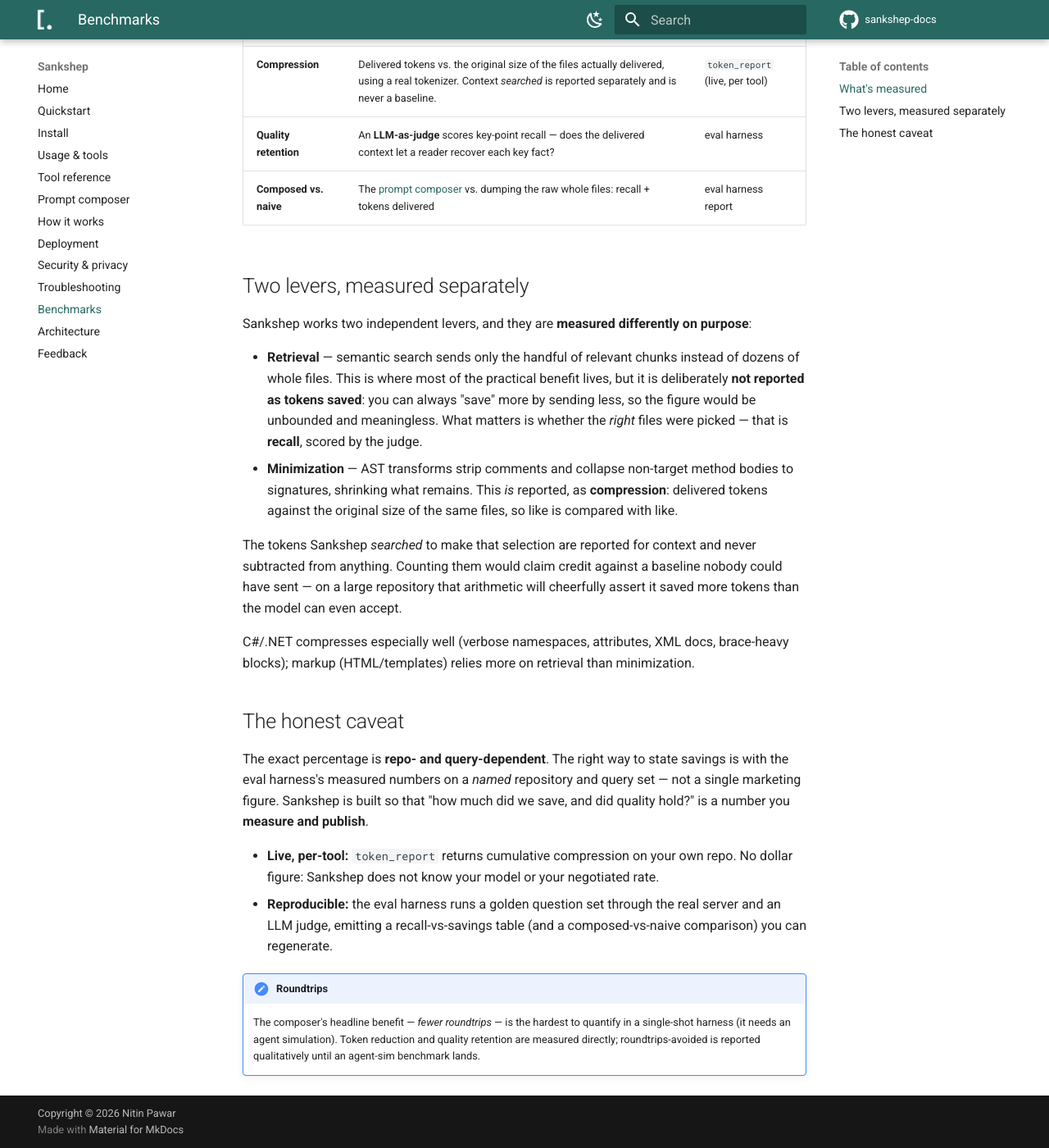
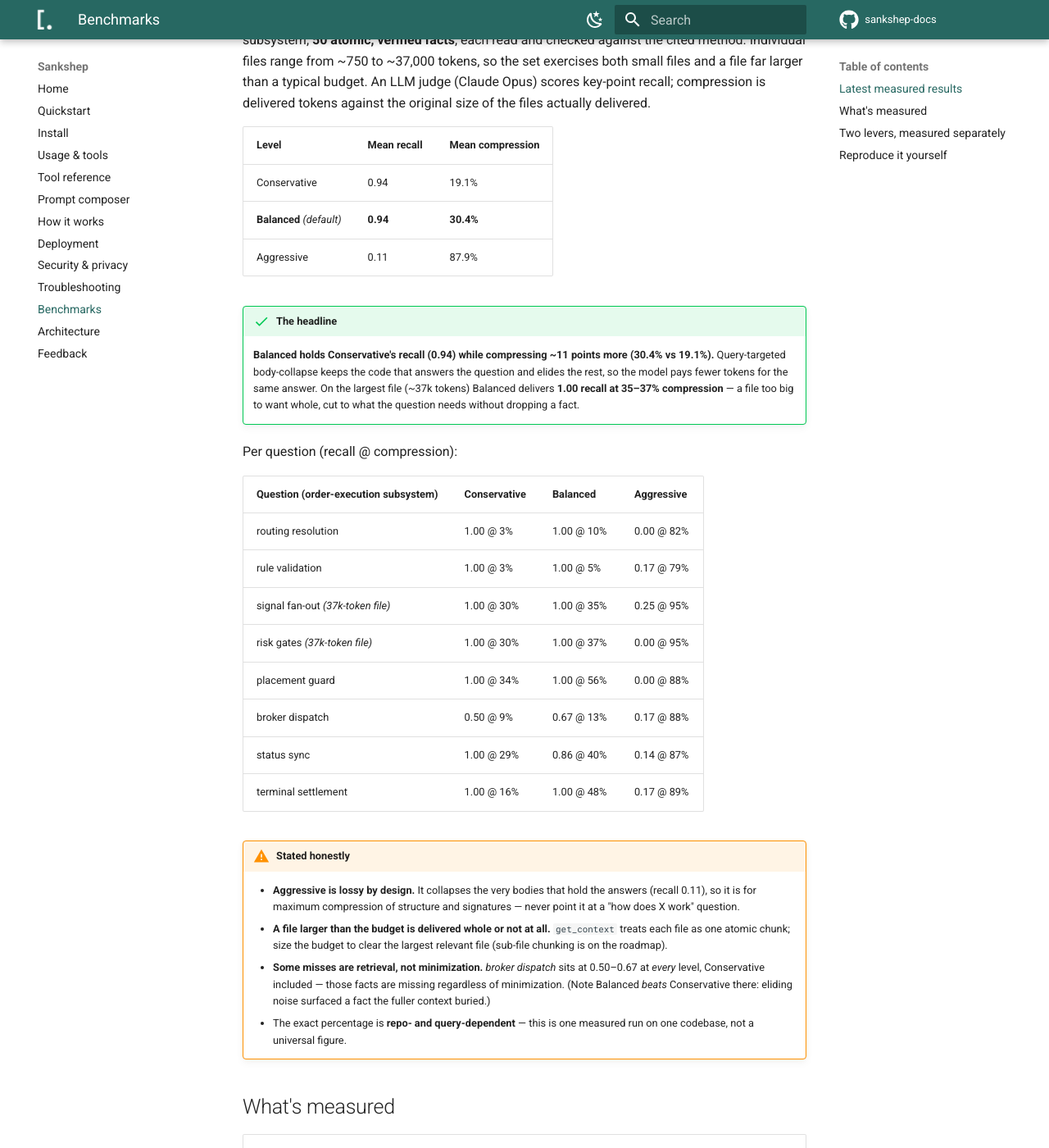
Before and after one commit to nitinpawar28/sankshep-docs, an MkDocs documentation site: the page built from docs/benchmarks.md, in a window 1280 px wide and 1400 px high, scrolled down 337 px. Shown: the whole window at 82% size. Built offline with MkDocs 1.6.1 and Material for MkDocs 9.7.7, drawn with Linux system fonts in a browser that asks for light colours; comment, search, counter and statistics services are not loaded; some of the changed text lies outside the part shown.

Commit message:
docs: publish measured benchmark results + restore proof-bearing tagline
benchmarks.md now leads with the real measured run (anonymized target): Balanced
0.94 recall @ 30.4% compression, matching Conservative's recall; 1.00 @ 35-37% on a
37k-token file. States limitations honestly. Tagline restored to 'with the
benchmarks to prove it', now backed by numbers and linked to the page.

Co-Authored-By: Claude Opus 4.8 <noreply@anthropic.com>

```diff
--- a/docs/benchmarks.md
+++ b/docs/benchmarks.md
@@ -2,6 +2,52 @@
 
 Sankshep's pitch — *maximum context, minimum tokens* — is only credible if the savings are **measured,
 not marketed**. Two things are quantified: how many tokens are saved, and whether answer quality holds.
+
+## Latest measured results
+
+A real, **proprietary production C# service** (private) — 8 questions across its order-execution
+subsystem, **50 atomic, verified facts**, each read and checked against the cited method. Individual
+files range from ~750 to ~37,000 tokens, so the set exercises both small files and a file far larger
+than a typical budget. An LLM judge (Claude Opus) scores key-point recall; compression is delivered
+tokens against the original size of the files actually delivered.
+
+| Level | Mean recall | Mean compression |
+|---|---|---|
+| Conservative | 0.94 | 19.1% |
+| **Balanced** *(default)* | **0.94** | **30.4%** |
+| Aggressive | 0.11 | 87.9% |
+
+!!! success "The headline"
+    **Balanced holds Conservative's recall (0.94) while compressing ~11 points more (30.4% vs 19.1%).**
+    Query-targeted body-collapse keeps the code that answers the question and elides the rest, so the
+    model pays fewer tokens for the same answer. On the largest file (~37k tokens) Balanced delivers
+    **1.00 recall at 35–37% compression** — a file too big to want whole, cut to what the question needs
+    without dropping a fact.
+
+Per question (recall @ compression):
+
+| Question (order-execution subsystem) | Conservative | Balanced | Aggressive |
+|---|---|---|---|
+| routing resolution | 1.00 @ 3% | 1.00 @ 10% | 0.00 @ 82% |
+| rule validation | 1.00 @ 3% | 1.00 @ 5% | 0.17 @ 79% |
+| signal fan-out *(37k-token file)* | 1.00 @ 30% | 1.00 @ 35% | 0.25 @ 95% |
+| risk gates *(37k-token file)* | 1.00 @ 30% | 1.00 @ 37% | 0.00 @ 95% |
+| placement guard | 1.00 @ 34% | 1.00 @ 56% | 0.00 @ 88% |
+| broker dispatch | 0.50 @ 9% | 0.67 @ 13% | 0.17 @ 88% |
+| status sync | 1.00 @ 29% | 0.86 @ 40% | 0.14 @ 87% |
+| terminal settlement | 1.00 @ 16% | 1.00 @ 48% | 0.17 @ 89% |
+
+!!! warning "Stated honestly"
+    - **Aggressive is lossy by design.** It collapses the very bodies that hold the answers (recall 0.11),
+      so it is for maximum compression of structure and signatures — never point it at a "how does X work"
+      question.
+    - **A file larger than the budget is delivered whole or not at all.** `get_context` treats each file as
+      one atomic chunk; size the budget to clear the largest relevant file (sub-file chunking is on the roadmap).
+    - **Some misses are retrieval, not minimization.** *broker dispatch* sits at 0.50–0.67 at *every* level,
+      Conservative included — those facts are missing regardless of minimization. (Note Balanced *beats*
+      Conservative there: eliding noise surfaced a fact the fuller context buried.)
+    - The exact percentage is **repo- and query-dependent** — this is one measured run on one codebase, not a
+      universal figure.
 
 ## What's measured
 
@@ -31,17 +77,16 @@ repository that arithmetic will cheerfully assert it saved more tokens than the
 C#/.NET compresses especially well (verbose namespaces, attributes, XML docs, brace-heavy blocks);
 markup (HTML/templates) relies more on retrieval than minimization.
 
-## The honest caveat
+## Reproduce it yourself
 
-The exact percentage is **repo- and query-dependent**. The right way to state savings is with the eval
-harness's measured numbers on a *named* repository and query set — not a single marketing figure.
-Sankshep is built so that "how much did we save, and did quality hold?" is a number you **measure and
-publish**.
+The numbers above come from the eval harness running a question set through the real server and an LLM
+judge — regenerate them on any repo:
 
 - **Live, per-tool:** `token_report` returns cumulative compression on your own repo. No dollar figure:
   Sankshep does not know your model or your negotiated rate.
-- **Reproducible:** the eval harness runs a golden question set through the real server and an LLM judge,
-  emitting a recall-vs-savings table (and a composed-vs-naive comparison) you can regenerate.
+- **Reproducible:** the eval harness takes a YAML of `{ query, paths, token_budget, key_points }` (facts
+  made **atomic** and verified against the cited code), drives the server over stdio, and emits a
+  recall-vs-compression table (plus a composed-vs-naive comparison) you can regenerate.
 
 !!! note "Roundtrips"
     The composer's headline benefit — *fewer roundtrips* — is the hardest to quantify in a single-shot
```
Also changed, not shown: docs/index.md (+1 -1 lines).
